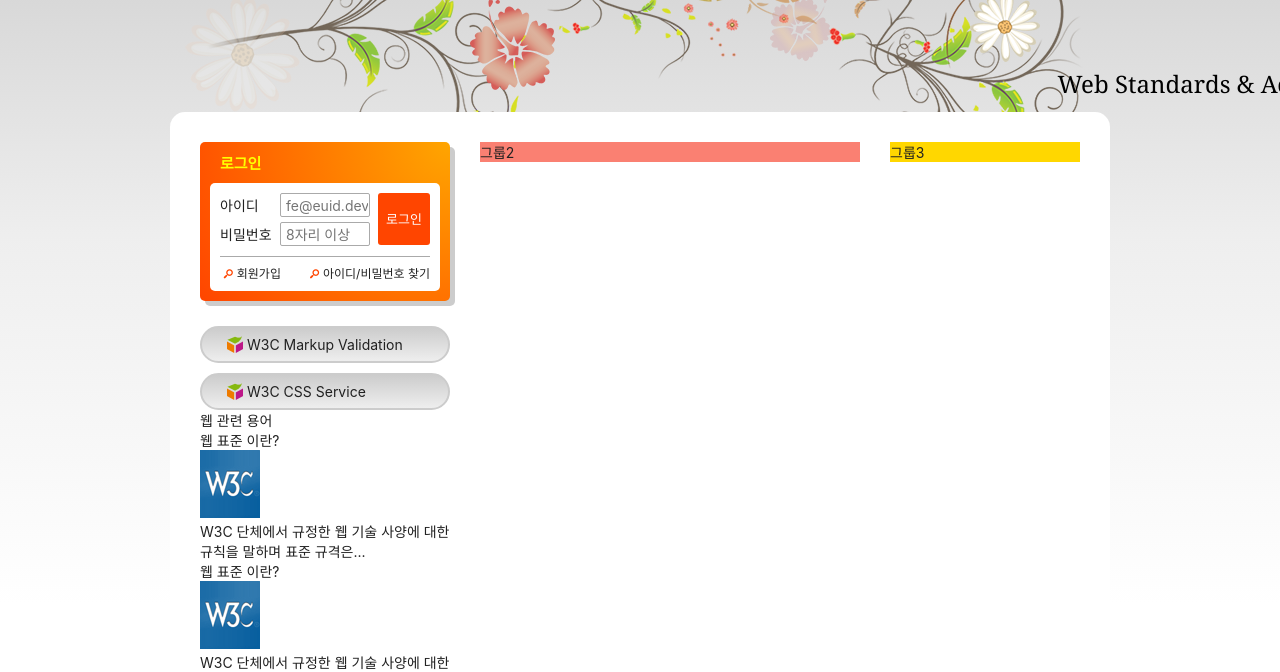
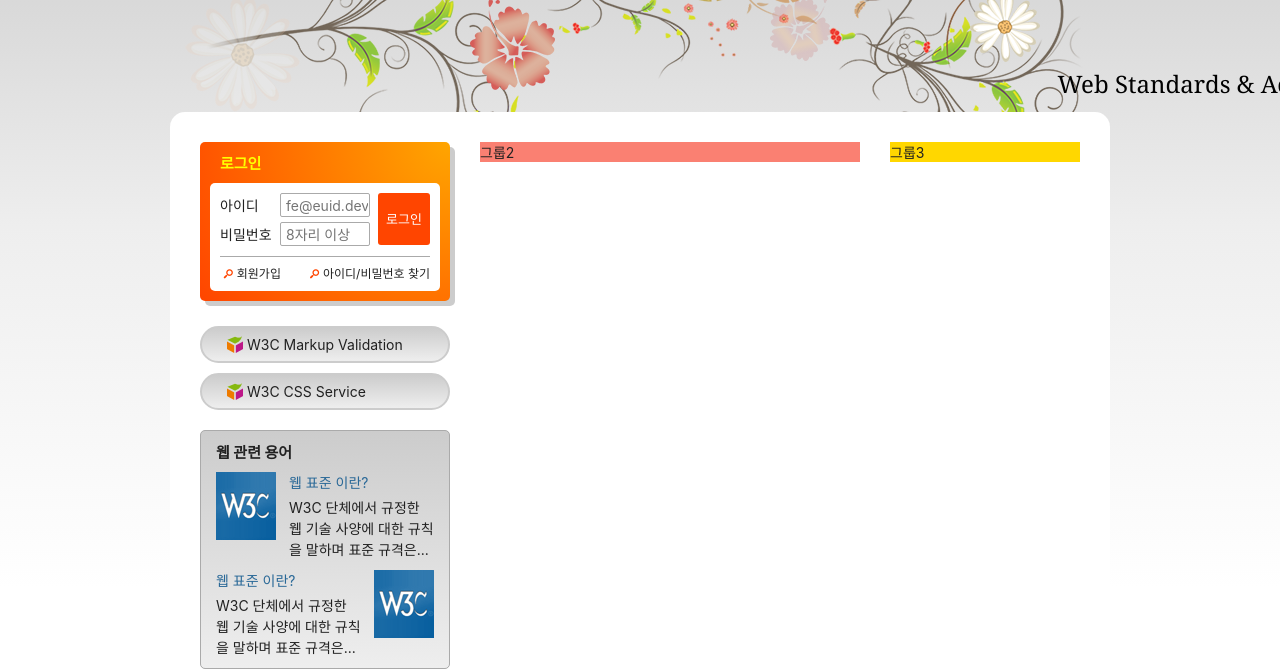
Before and after one commit to hyunzsu/HTML5, a plain HTML site: page index.html in a window 1280 px wide. Shown: the part 135-807 px from the top of the page. Drawn offline with Linux system fonts and the light colour scheme; a web font is replaced by a local one.

Commit message:
cross 레이아웃 완성

```diff
--- a/index.html
+++ b/index.html
@@ -216,12 +216,12 @@
             </a>
           </li>
         </ul>
-        <section>
+        <section class="term">
           <h2 class="term-title">웹 관련 용어</h2>
           <dl class="term-list">
             <div class="odd">
               <dt class="term-list-subject">웹 표준 이란?</dt>
-              <dd class="term-list-thumbnaul">
+              <dd class="term-list-thumbnail">
                 <img src="./assets/web_standards.gif" alt="W3C 로고" />
               </dd>
               <dd class="term-list-brief">
@@ -231,7 +231,7 @@
             </div>
             <div class="cross">
               <dt class="term-list-subject">웹 표준 이란?</dt>
-              <dd class="term-list-thumbnaul">
+              <dd class="term-list-thumbnail">
                 <img src="./assets/web_standards.gif" alt="W3C 로고" />
               </dd>
               <dd class="term-list-brief">
--- a/styles/style.css
+++ b/styles/style.css
@@ -392,6 +392,50 @@ body {
 .validation-list a:focus {
   color: #f00;
 }
+/* 웹 관련 용어 */
+.term {
+  background: #ccc linear-gradient(to bottom, #ccc, #eee);
+  margin-top: 20px;
+  border: 1px solid #aaa;
+  border-radius: 5px;
+  padding: 10px 15px;
+}
+.term-list {
+  margin-top: 10px;
+}
+.term-title {
+  font-size: 15px;
+  font-weight: 700;
+}
+.term-list div {
+  margin-top: 10px;
+  display: flow-root;
+}
+.term-list-subject,
+.term-list-brief {
+  float: right;
+  width: 145px;
+}
+.term-list-subject {
+  color: #296897;
+}
+.term-list-thumbnail {
+  float: left;
+}
+.term-list-thumbnail img {
+  vertical-align: middle;
+}
+.term-list-brief {
+  margin-top: 5px;
+  line-height: 1.5;
+}
+.cross .term-list-subject,
+.cross .term-list-brief {
+  float: left;
+}
+.cross .term-list-thumbnail {
+  float: right;
+}
 /* 슬로건 */
 .slogan {
   background: skyblue;
```
